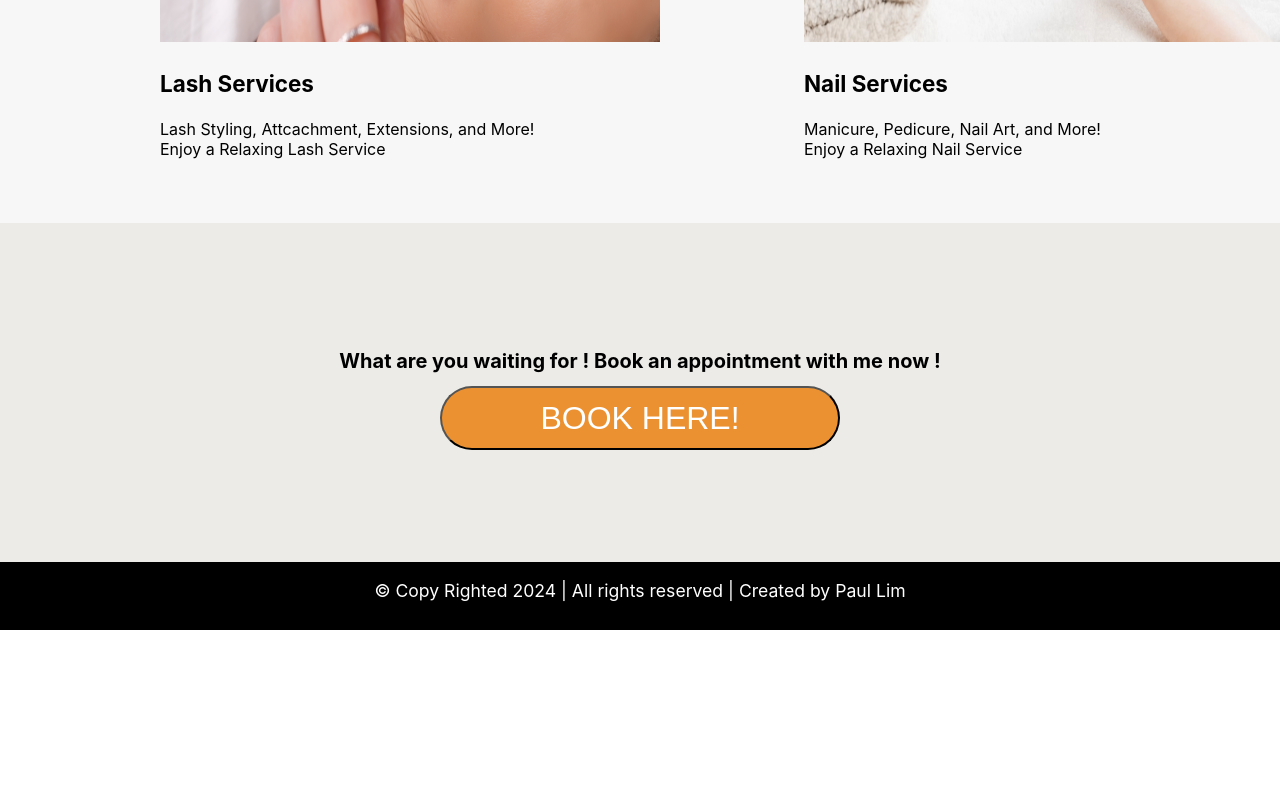
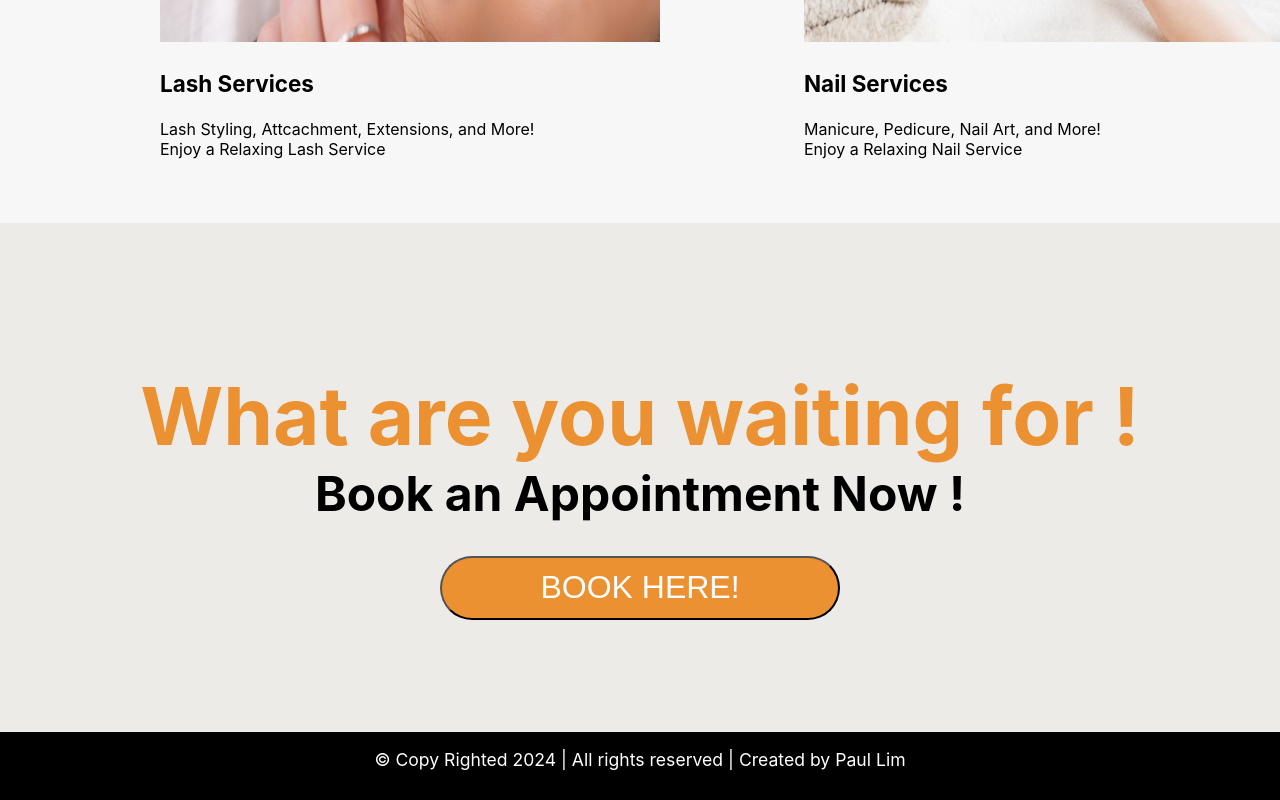
Before and after one commit to seunghan47/nhu_nail, a React (Create React App) app in the folder frontend/: page / in a window 1280 px wide. Shown: the part 2741-3541 px from the top of the page. Before the commit the page ends 3371 px from the top, so only its background shows below. Built offline with nearby package versions, Linux system fonts and the light colour scheme.

Commit message:
touch before uploading

```diff
--- a/frontend/src/components/Calendar.jsx
+++ b/frontend/src/components/Calendar.jsx
@@ -73,6 +73,7 @@ const Calendar = () => {
             <option value='Manicure'>Manicure</option>
             <option value='Pedicure'>Pedicure</option>
             <option value='Nail Art'>Nail Art</option>
+            <option value='Nail Art'>Eye Lashes</option>
           </select>
         </div>
       </Form>
--- a/frontend/src/components/Footer.module.css
+++ b/frontend/src/components/Footer.module.css
@@ -5,8 +5,6 @@
   padding: 1.1rem 10rem;
   text-align: center;
   vertical-align: auto;
-  /* position: fixed; */
-  /* width: 100%; */
 }
 
 .footer a {
--- a/frontend/src/pages/Contact.jsx
+++ b/frontend/src/pages/Contact.jsx
@@ -108,7 +108,7 @@ const Contact = () => {
             required
           />
         </div>
-        <Button>Contact me!</Button>
+        <Button>Send Message!</Button>
       </Form>
 
       <img
@@ -117,7 +117,7 @@ const Contact = () => {
         className={styles.image}
       ></img>
 
-      <h1>
+      {/* <h1>
         {results.map((result) => {
           return (
             <div key={result.id}>
@@ -129,7 +129,7 @@ const Contact = () => {
             </div>
           );
         })}
-      </h1>
+      </h1> */}
     </div>
   );
 };
--- a/frontend/src/pages/Home.jsx
+++ b/frontend/src/pages/Home.jsx
@@ -1,7 +1,7 @@
 import React from "react";
 import styles from "./Home.module.css";
 import Button from "../components/Button";
-import { Link } from "react-router-dom";
+import { Link, NavLink } from "react-router-dom";
 // import Work from "../components/Work";
 
 const Home = () => {
@@ -74,8 +74,14 @@ const Home = () => {
         </div>
       </div>
       <div className={styles.book}>
-        <h1>What are you waiting for ! Book an appointment with me now !</h1>
-        <Button>Book Here!</Button>
+        <h1>
+          <span className={styles.wait}>What are you waiting for ! </span>
+          <br />
+          Book an Appointment Now !
+        </h1>
+        <Button>
+          <NavLink to='/Appointment'>Book Here!</NavLink>
+        </Button>
       </div>
     </div>
   );
--- a/frontend/src/pages/Home.module.css
+++ b/frontend/src/pages/Home.module.css
@@ -89,3 +89,17 @@
   padding: 7rem 4rem;
   text-align: center;
 }
+
+.book h1 {
+  font-size: 3rem;
+}
+
+.book a {
+  text-decoration: none;
+  color: inherit;
+}
+
+.wait {
+  font-size: 5rem;
+  color: #ec9131;
+}
```
